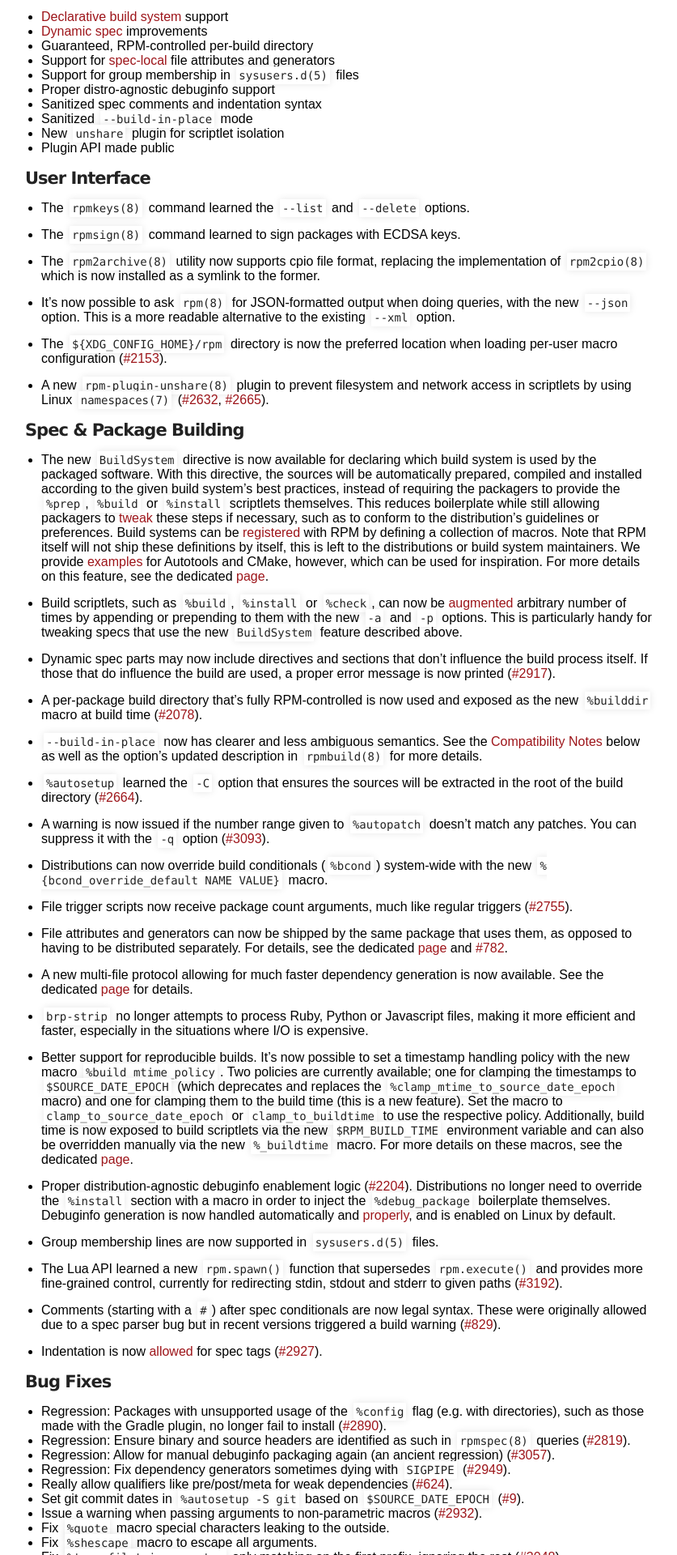
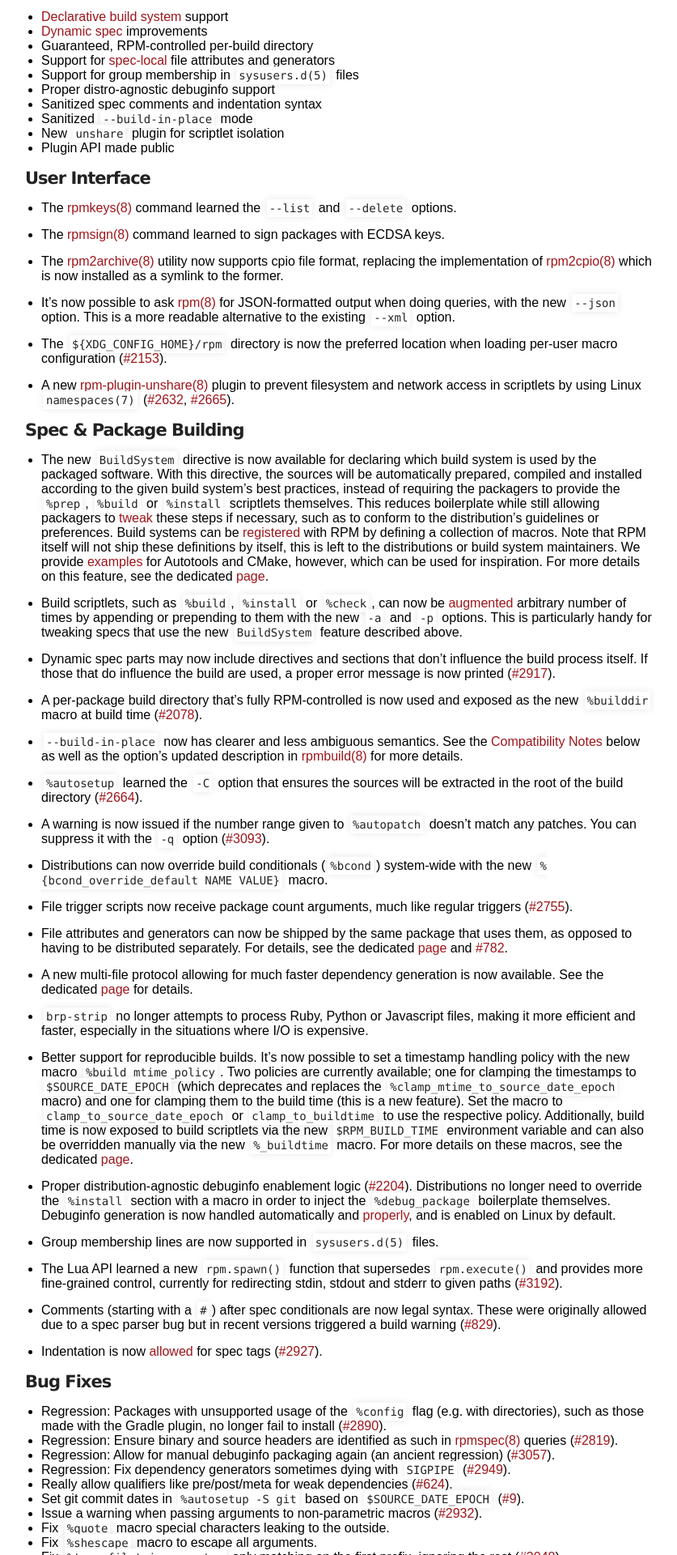
Before and after one commit to rpm-software-management/rpm-web, a Jekyll site: the page built from _releases/4.20.0.md, in a window 1280 px wide. Shown: the part 480-2400 px from the top of the page at 81% size, without its empty margins (219-1056 px from the left). Built offline with Jekyll 4.4.1, drawn with Linux system fonts in a browser that asks for light colours.

```diff
--- a/_releases/4.20.0.md
+++ b/_releases/4.20.0.md
@@ -18,17 +18,17 @@ heading_offset: 2
 * Plugin API made public
 
 ### User Interface
-* The `rpmkeys(8)` command learned the `--list` and `--delete` options.
+* The *rpmkeys*(8) command learned the `--list` and `--delete` options.
 
-* The `rpmsign(8)` command learned to sign packages with ECDSA keys.
+* The *rpmsign*(8) command learned to sign packages with ECDSA keys.
 
-* The `rpm2archive(8)` utility now supports cpio file format, replacing the implementation of `rpm2cpio(8)` which is now installed as a symlink to the former.
+* The *rpm2archive*(8) utility now supports cpio file format, replacing the implementation of *rpm2cpio*(8) which is now installed as a symlink to the former.
 
-* It's now possible to ask `rpm(8)` for JSON-formatted output when doing queries, with the new `--json` option.  This is a more readable alternative to the existing `--xml` option.
+* It's now possible to ask *rpm*(8) for JSON-formatted output when doing queries, with the new `--json` option.  This is a more readable alternative to the existing `--xml` option.
 
 * The `${XDG_CONFIG_HOME}/rpm` directory is now the preferred location when loading per-user macro configuration ([#2153](https://github.com/rpm-software-management/rpm/issues/2153)).
 
-* A new `rpm-plugin-unshare(8)` plugin to prevent filesystem and network access in scriptlets by using Linux `namespaces(7)` ([#2632](https://github.com/rpm-software-management/rpm/issues/2632), [#2665](https://github.com/rpm-software-management/rpm/issues/2665)).
+* A new *rpm-plugin-unshare*(8) plugin to prevent filesystem and network access in scriptlets by using Linux `namespaces(7)` ([#2632](https://github.com/rpm-software-management/rpm/issues/2632), [#2665](https://github.com/rpm-software-management/rpm/issues/2665)).
 
 ### Spec & Package Building
 * The new `BuildSystem` directive is now available for declaring which build system is used by the packaged software.  With this directive, the sources will be automatically prepared, compiled and installed according to the given build system's best practices, instead of requiring the packagers to provide the `%prep`, `%build` or `%install` scriptlets themselves.  This reduces boilerplate while still allowing packagers to [tweak](https://rpm-software-management.github.io/rpm/manual/buildsystem.html#spec-usage) these steps if necessary, such as to conform to the distribution's guidelines or preferences.  Build systems can be [registered](https://rpm-software-management.github.io/rpm/manual/buildsystem.html#supporting-new-build-systems) with RPM by defining a collection of macros.  Note that RPM itself will not ship these definitions by itself, this is left to the distributions or build system maintainers.  We provide [examples](https://github.com/rpm-software-management/rpm/blob/master/tests/data/macros.buildsystem) for Autotools and CMake, however, which can be used for inspiration.  For more details on this feature, see the dedicated [page](https://rpm-software-management.github.io/rpm/manual/buildsystem.html).
@@ -39,7 +39,7 @@ heading_offset: 2
 
 * A per-package build directory that's fully RPM-controlled is now used and exposed as the new `%builddir` macro at build time ([#2078](https://github.com/rpm-software-management/rpm/issues/2078)).
 
-* `--build-in-place` now has clearer and less ambiguous semantics.  See the [Compatibility Notes](#compatibility-notes) below as well as the option's updated description in `rpmbuild(8)` for more details.
+* `--build-in-place` now has clearer and less ambiguous semantics.  See the [Compatibility Notes](#compatibility-notes) below as well as the option's updated description in *rpmbuild*(8) for more details.
 
 * `%autosetup` learned the `-C` option that ensures the sources will be extracted in the root of the build directory ([#2664](https://github.com/rpm-software-management/rpm/issues/2664)).
 
@@ -69,7 +69,7 @@ heading_offset: 2
 
 ### Bug Fixes
 * Regression: Packages with unsupported usage of the `%config` flag (e.g. with directories), such as those made with the Gradle plugin, no longer fail to install ([#2890](https://github.com/rpm-software-management/rpm/issues/2890)).
-* Regression: Ensure binary and source headers are identified as such in `rpmspec(8)` queries ([#2819](https://github.com/rpm-software-management/rpm/issues/2819)).
+* Regression: Ensure binary and source headers are identified as such in *rpmspec*(8) queries ([#2819](https://github.com/rpm-software-management/rpm/issues/2819)).
 * Regression: Allow for manual debuginfo packaging again (an ancient regression) ([#3057](https://github.com/rpm-software-management/rpm/issues/3057)).
 * Regression: Fix dependency generators sometimes dying with `SIGPIPE` ([#2949](https://github.com/rpm-software-management/rpm/issues/2949)).
 * Really allow qualifiers like pre/post/meta for weak dependencies ([#624](https://github.com/rpm-software-management/rpm/issues/624)).
@@ -86,9 +86,9 @@ heading_offset: 2
 * Never use current user info or file ownership during build ([#2604](https://github.com/rpm-software-management/rpm/issues/2604)).
 * Ignore non-scriptlet weak dependencies in ordering ([#1346](https://github.com/rpm-software-management/rpm/issues/1346)).
 * Automatically load proper platform configuration on `BuildArch` when `--target` is not used ([#3049](https://github.com/rpm-software-management/rpm/issues/3049)).
-* Ensure `rpmbuild(8)` cleanup doesn't fail due to permissions ([#2519](https://github.com/rpm-software-management/rpm/issues/2519)).
+* Ensure *rpmbuild*(8) cleanup doesn't fail due to permissions ([#2519](https://github.com/rpm-software-management/rpm/issues/2519)).
 * Use UTC timezone when uncompressing zip archives for consistency ([#2955](https://github.com/rpm-software-management/rpm/issues/2875)).
-* Multiple fixes to archives created by `rpm2archive(8)`.
+* Multiple fixes to archives created by *rpm2archive*(8).
 * Eliminate hardcoded assumptions about `gpg(1)` in error messages ([#3274](https://github.com/rpm-software-management/rpm/issues/3274)).
 
 ### Development & Build System
```
Also changed, not shown: _releases/4.19.0.md (+3 -3 lines), _releases/4.20.1.md (+6 -6 lines).
